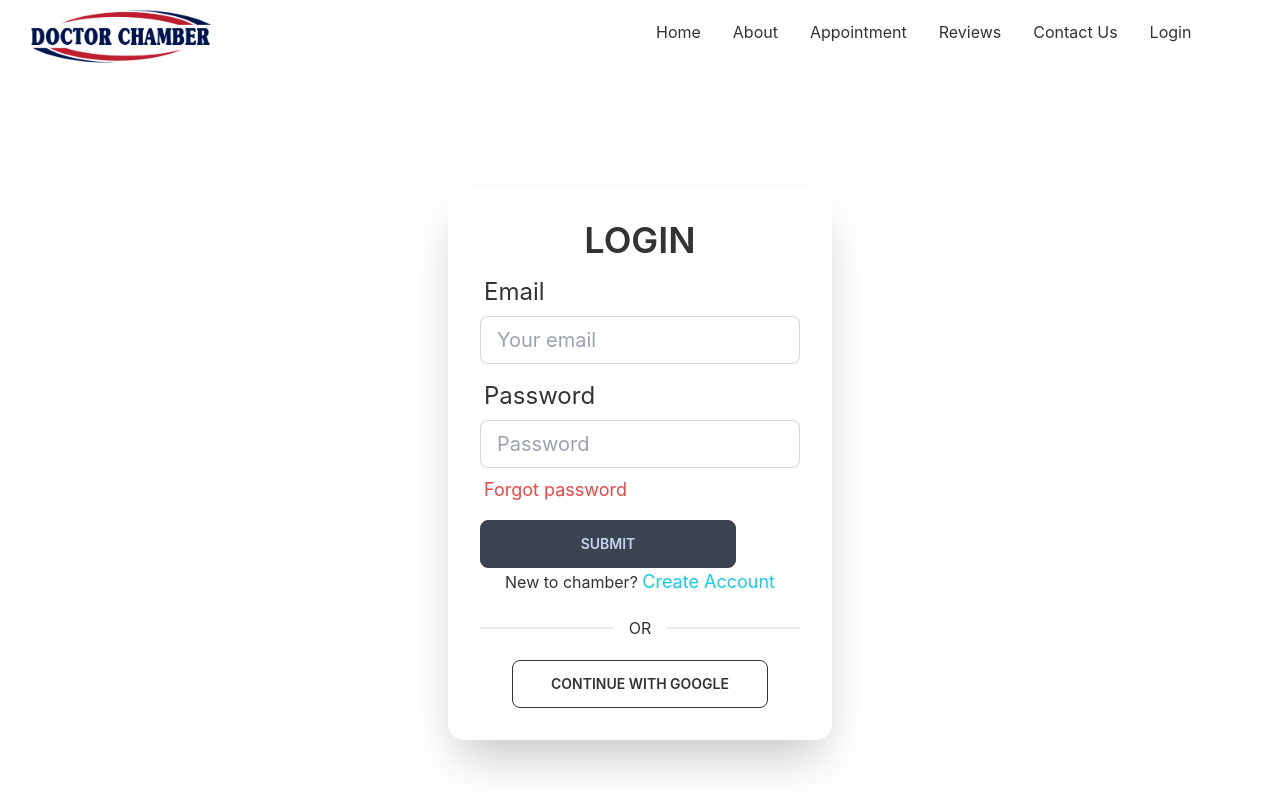
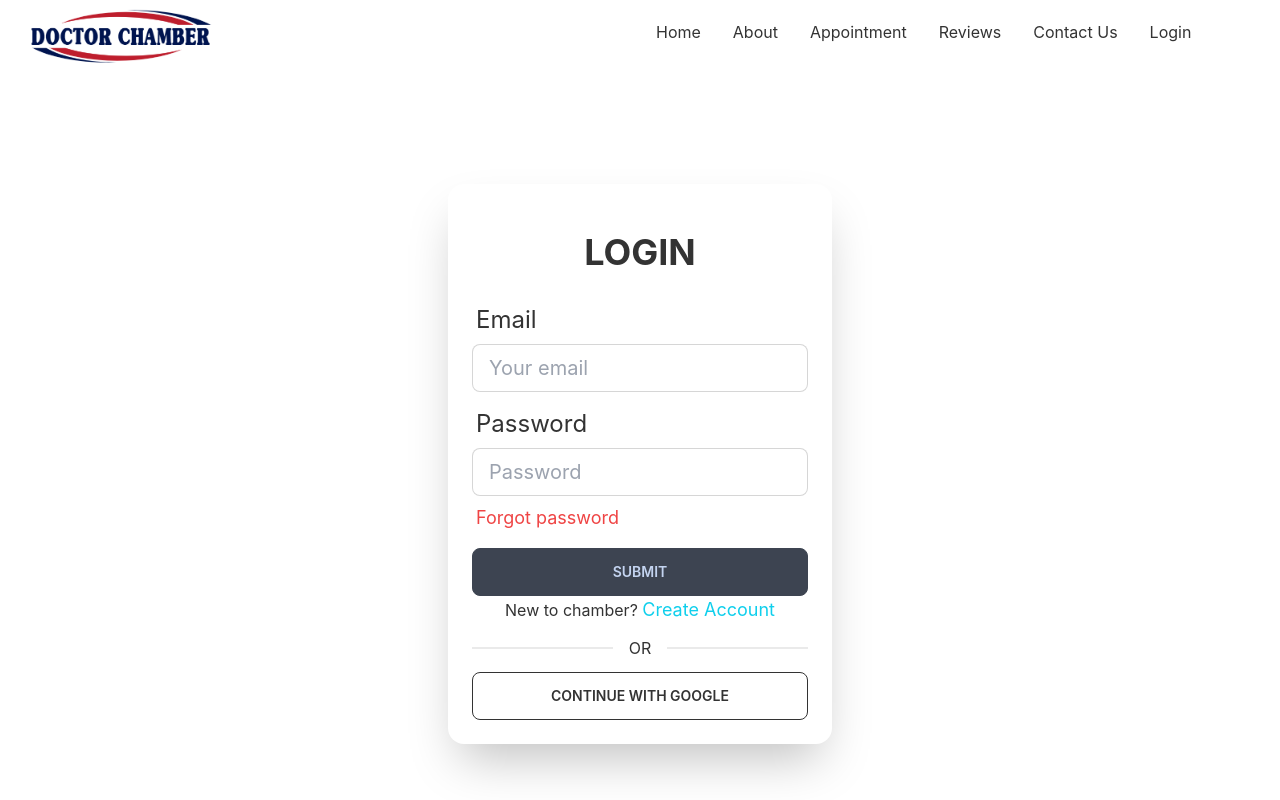
Before and after one commit to Shoriful-Islam-11055/doctor-chamber-client, a React (Create React App) app: page /login in a window 1280 px wide. Shown: the top 800 px of the page. Built offline with nearby package versions, Linux system fonts and the light colour scheme; no server answers.

Commit message:
install react hook form

```diff
--- a/package.json
+++ b/package.json
@@ -13,6 +13,7 @@
     "react-day-picker": "^8.0.5",
     "react-dom": "^18.1.0",
     "react-firebase-hooks": "^5.0.3",
+    "react-hook-form": "^7.31.1",
     "react-router-dom": "^6.3.0",
     "react-scripts": "5.0.1",
     "web-vitals": "^2.1.4"
--- a/src/Pages/Login/Login.js
+++ b/src/Pages/Login/Login.js
@@ -1,20 +1,21 @@
 import React from "react";
-import { Link } from "react-router-dom";
 import auth from "../../firebase.init";
-import { useSignInWithGoogle } from 'react-firebase-hooks/auth';
+import { useSignInWithGoogle } from "react-firebase-hooks/auth";
 
 const Login = () => {
   const [signInWithGoogle, user, loading, error] = useSignInWithGoogle(auth);
 
-  if(user){
-      console.log(user.firstName)
+  if (user) {
+    console.log(user.firstName);
   }
+
   return (
     <div className="flex justify-center items-center h-screen">
-      <div className="card w-96 bg-base-100 shadow-2xl">
-        <div className="card-body items-center text-center">
-          <h2 className="card-title text-4xl text-bold">LOGIN</h2>
+      <div className="card w-96 bg-base-100 shadow-2xl p-6">
+        <div className="">
+          <h2 className="text-center text-4xl font-bold py-6">LOGIN</h2>
           <form>
+
             <div className="form-control w-full max-w-full">
               <label className="label">
                 <span className="text-2xl">Email</span>
@@ -47,7 +48,7 @@ const Login = () => {
                 name="submit"
                 type="submit"
                 value="SUBMIT"
-                className="btn btn-wide"
+                className="btn btn-wide w-full"
               />
               <label className="text-center">
                 New to chamber?&nbsp;
@@ -59,7 +60,10 @@ const Login = () => {
           </form>
           <div className="divider">OR</div>
           <div className="card-actions">
-            <button onClick={() => signInWithGoogle()} className="btn btn-wide btn-outline">
+            <button
+              onClick={() => signInWithGoogle()}
+              className="btn btn-wide w-full btn-outline"
+            >
               CONTINUE WITH GOOGLE
             </button>
           </div>
```
Also changed, not shown: 1 other file (tests, documents, lock files or other folders).
